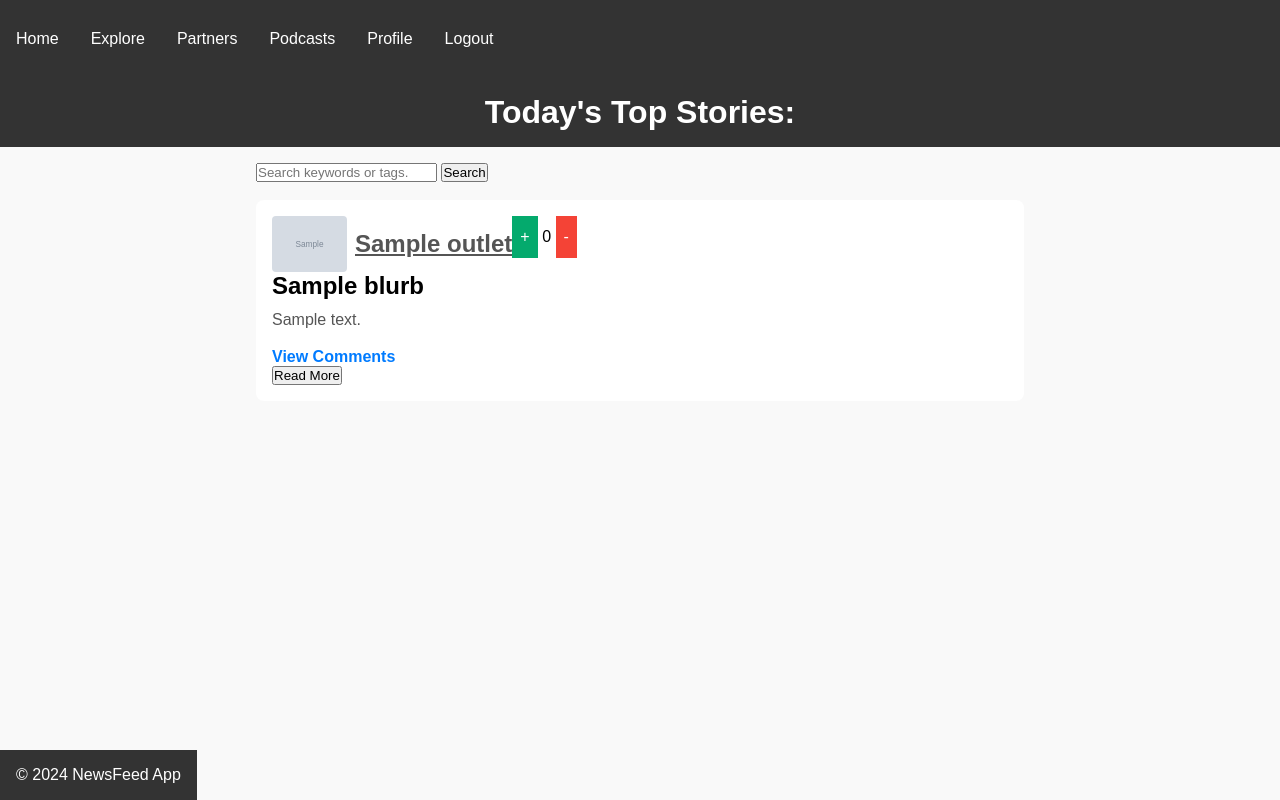
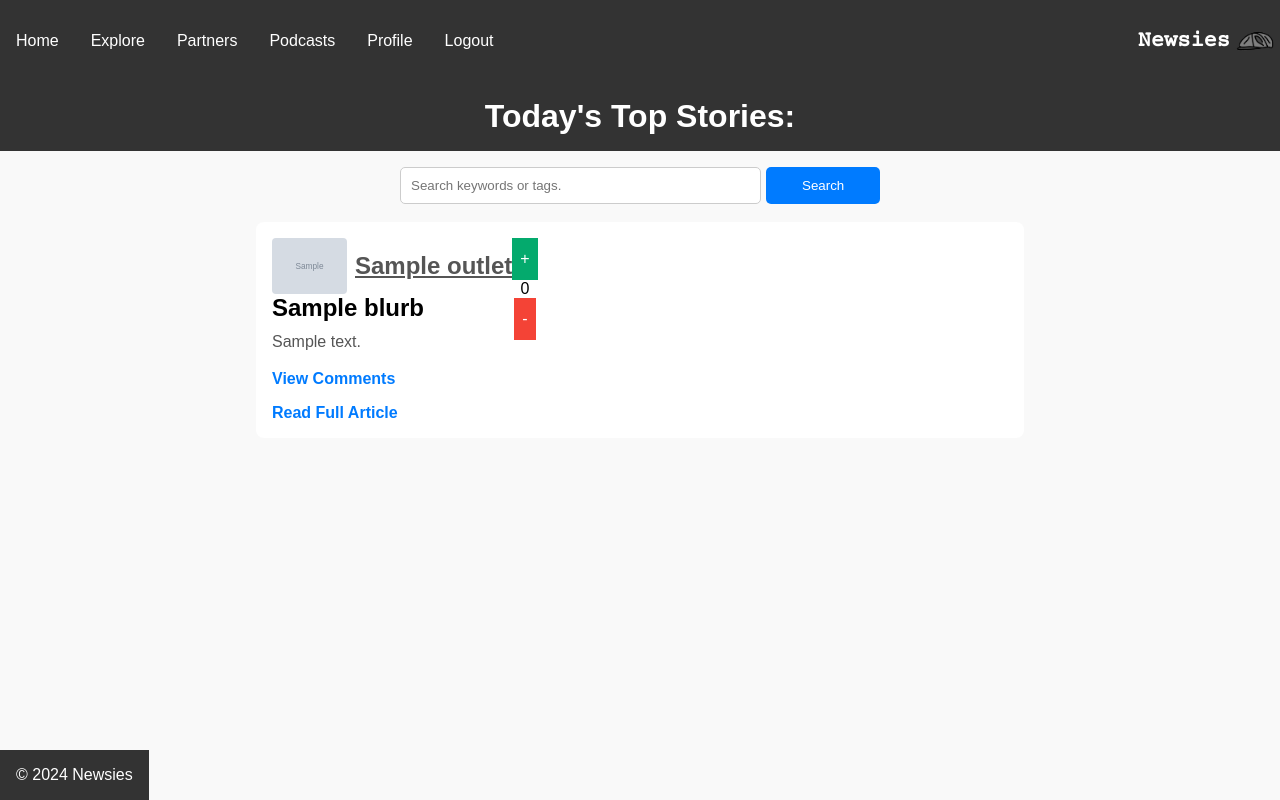
Before and after one commit to goneal26/Newsies, a Django app: page /discover/ in a window 1280 px wide. Run offline with Django 5.2, Linux system fonts and the light colour scheme; a user stored in the database is signed in; tables that the repository leaves empty hold one stand-in row (values such as "Sample post"); grey boxes marked "Sample" are stand-in pictures; some libraries are stand-ins or nearby versions.

Commit message:
Frontend Tweaks (1/?)
Making those final frontend tweaks before deployment

```diff
--- a/features/static/css/base.css
+++ b/features/static/css/base.css
@@ -21,6 +21,8 @@ body {
   /* navbar scrolls with user */
   position: fixed;
   top: 0;
+  display: flex;
+  justify-content: space-between;
 }
 
 /* navbar list items */
@@ -54,29 +56,35 @@ body {
   text-decoration: none !important;
 }
 
+#navlogo {
+  font-family: 'Courier Prime';
+  font-size: 22px;
+  color: white;
+  display: inline-flex;
+  align-items: center;
+  flex-direction: row-reverse;
+}
+
 /* Style the logo image */
-#navlogo {
-  height: 45px; /* Set your desired height */
-  display: inline-block;
-  vertical-align: middle;
+#navlogo img {
+  max-width: 50px;
 }
-/* WIP, i'll put it back later -Tre */
+
 
 /* responsive navbar stuff */
 @media screen and (max-width: 600px) {
     .navbar {
         padding: 10px;
+        justify-content: center;
     }
 
     #navlogo {
-        height: 30px; /* Adjust logo height for smaller screens */
-        margin-right: 10px; /* Add margin for spacing */
+        display: none;
     }
 
-    .navbar ul {
-        flex-direction: row; /* Display links horizontally on small screens */
-        justify-content: flex-start; /* Align links to the left side */
-        padding: 0; /* Remove default padding */
+    div.navbar ul {
+      display: flex;
+      justify-content: center;
     }
 
     .navbar a, .navbar button.navbar-link {
--- a/features/static/css/discovery.css
+++ b/features/static/css/discovery.css
@@ -55,12 +55,26 @@ main {
   line-height: 1.5;
 }
 
-.news-article a {
+.news-article a, .blurb-content input {
   display: inline-block;
   margin-top: 1rem;
   color: #007bff;
   text-decoration: none;
   font-weight: bold;
+  border: none;
+  background-color: white;
+  font-size: 16px;
+}
+
+div.outlet-container button {
+  padding: 10px;
+  border: none;
+  background-color: #007bff;
+  color: #fff;
+  border-radius: 5px;
+  cursor: pointer;
+  margin-top: 5px;
+  max-width: 300px;
 }
 
 /* Responsive styles (optional) */
@@ -98,7 +112,6 @@ main {
   display: inline-block;
 }
 
-/* TODO: add hover effects to <a> tags */
 
 /* upvote/downvote styling */
 .upvotes-downvotes {
@@ -107,7 +120,11 @@ main {
   align-items: center;
   justify-content: center;
 }
-/* TODO get these to align properly and match widths */
+
+div.upvotes-downvotes form {
+  display: contents;
+}
+
 .upvotes-downvotes button {
   border: none;
   text-align: center;
@@ -117,7 +134,6 @@ main {
   font-size: 16px;
   cursor: pointer;
 }
-/* TODO add hover effect for upvote/downvote buttons*/
 
 .upvote-button {
   background-color: #04AA6D; /* nice shade of green */
--- a/features/templates/base.html
+++ b/features/templates/base.html
@@ -6,16 +6,11 @@
     <meta charset="UTF-8">
     <meta name="viewport" content="width=device-width, initial-scale=1.0">
     <link rel="stylesheet" href='{% static "css/base.css" %}'>
+    <link href='https://fonts.googleapis.com/css?family=Courier Prime' rel='stylesheet'>
+    <!-- for courier for logo -->
 
   </head>
   <body>
-
-    <!-- TODO: maybe add a header for when on a larger screen with logo?
-      img is:
-      <img id="navlogo" src='{% static "images/newscap.png" %}' alt="Newsboy Cap Logo">
-    -->
-
-
     <div class="navbar"> <!-- maybe refactor to use nav tag? not really necessary tho -->
 
       <ul>
@@ -37,6 +32,8 @@
         {% endif %}
       </ul>
 
+      <h2 id="navlogo"><img src="{% static 'images/newscap.png' %}" alt="Newsies Cap Logo">Newsies</h2>
+
     </div>
 
 
@@ -47,7 +44,7 @@
   </div>
 
   <footer>
-    <p>© 2024 NewsFeed App</p>
+    <p>© 2024 Newsies</p>
   </footer>
 
   <script>
--- a/features/templates/discovery.html
+++ b/features/templates/discovery.html
@@ -7,6 +7,48 @@
   <link rel="stylesheet" href="{% static 'css/blurb-details.css' %}">
 
   <title>Discovery</title>
+
+  <style>
+
+    /* Center the search bar horizontally and set a maximum width */
+.searchbar {
+  display: flex;
+  flex-direction: row;
+  justify-content: center;
+  max-width: 600px; /* Adjust the maximum width as needed */
+  margin: 0 auto; /* Center horizontally */
+}
+
+.searchbar form {
+  width: 80%;
+  display: flex;
+  flex-direction: row;
+  justify-content: center;
+}
+
+/* Style the input field for search */
+.searchbar input[type="text"] {
+  width: 80%; /* Take up 80% of the available width within the .searchbar */
+  padding: 10px; /* Padding inside the input field */
+  margin-right: 5px;
+  border: 1px solid #ccc; /* Gray border */
+  border-radius: 5px; /* Rounded corners */
+  outline: none; /* Remove default input focus outline */
+}
+
+/* Style the search button */
+.searchbar input[type="submit"] {
+  width: 25%; /* Take up 20% of the available width within the .searchbar */
+  padding: 10px; /* Padding inside the button */
+  border: none; /* No border */
+  background-color: #007bff; /* Blue background color */
+  color: #fff; /* White text color */
+  border-radius: 5px; /* Rounded corners */
+  cursor: pointer; /* Show pointer cursor on hover */
+}
+
+
+  </style>
 
   <header>
     <h1>Today's Top Stories:</h1>
@@ -19,10 +61,11 @@
         <input name="q" type="text" placeholder="Search keywords or tags.">
         <input type="submit" value="Search">
       </form>
-      {% if filter_text %}
+    </div>
+    {% if filter_text %}
+      <br>
       <p>Search results for "{{ filter_text }}":</p>
-      {% endif %}
-    </div>
+    {% endif %}
     <br>
 
     {% for blurb in blurbs %}
@@ -45,7 +88,7 @@
           <form action="{% url 'read_article' %}" method="POST" target="_blank">
             {% csrf_token %}
             <input type="hidden" name="next" value="{{ blurb.link }}">
-            <input type="submit" value="Read More"> <!-- TODO style like old <a> tag -->
+            <input type="submit" value="Read Full Article"> <!-- TODO style like old <a> tag -->
           </form>
         </div>
       </div>
@@ -65,9 +108,14 @@
     <div class="blurb-modal" id="modal-{{ blurb.id }}">
       <div class="modal-content">
         <span class="close">&times;</span>
-        <div id="modal-details">
-          <img src="{{ blurb.outlet.logo.url }}" alt="{{ blurb.outlet.name }} logo">
+
+        <div class="modal-details">
+          <div class="modal-outlet">
+          <img src="{{ blurb.outlet.logo.url }}" alt="{{ blurb.outlet.name }} logo" class="detail-logo">
           <a href="{{ blurb.outlet.page_url }}">{{ blurb.outlet.name }}</a>
+          <br>
+          </div>
+
           <!-- follow button -->
           <form method="POST" action="{% url 'follow' blurb.outlet.id %}">
             {% csrf_token %}
@@ -79,7 +127,9 @@
             {% endif %}
           </form>
           <br>
+
           <h2>{{ blurb.title }}</h2><br>
+
           <div class="tags-list"> <!-- first 5 tags for blurb, TODO display them inline -->
               <p><strong>Tags: </strong></p>
             {% for tag in blurb.tags.all|slice:"0:5" %}
@@ -87,19 +137,21 @@
             {% endfor %}
           </div>
           <br>
+
           <p>{{ blurb.description }}</p>
           <br>
 
         </div>
 
         <div class="comments"> <!-- comment form -->
-          <form method="POST" action="{% url 'post_comment' blurb.id %}">
+
+          <form method="POST" action="{% url 'post_comment' blurb.id %}" class="comment-form">
             {% csrf_token %}
             <!-- IFTIME if time change to not reload the page, that way user sees their changes without closing modal -->
             <input type="hidden" name="next" value="{{ request.path }}">
             <p><label for="input-text">Post Comment:</label></p>
             <textarea rows="4" cols="50" name="input-text"></textarea>
-            <input type="submit" value="Post">
+            <input type="submit" value="Post" class="post-comment-button">
           </form>
           <br>
 
@@ -107,30 +159,36 @@
           {% if not blurb.comments.all %}
             <p>No comments yet...</p>
           {% else %}
+            <h2>Comments:</h2>
             {% for comment in blurb.comments.all %}
               <div class="comment">
-                <h2>Comments:</h2>
+
                 {% if comment.author.profile.articles_read > 10 %}
                   <h3>From <img src="{{ comment.author.profile.image.url }}" class="pfp-mini" alt="{{ comment.author.username }} pfp"><span style="color:red;">@{{ comment.author.username }}📖</span>:</h3> <!-- has badge -->
                 {% else %}
                   <h3>From <img src="{{ comment.author.profile.image.url }}" class="pfp-mini" alt="{{ comment.author.username }} pfp"><span style="color:red;">@{{ comment.author.username }}</span>:</h3>
                 {% endif %}
+
                 <p>{{ comment.text }}</p>
+
+                <!-- upvote/downvote comment form -->
                 <form action="{% url 'vote_comment' comment.id %}" method="POST">
-                  <!-- upvote/downvote comment form -->
                   {% csrf_token %}
                   <input type="hidden" name="next" value="{{ request.path }}">
                   <button class="upvote-button" type='submit' name="upvote">+</button>
                   <span class="vote-counter">{{ comment.net_votes }}</span>
                   <button class="downvote-button" type='submit' name="downvote">-</button>
                 </form>
-                {% if comment.author == request.user %} <!-- editing/deleting -->
+
+                {% if comment.author == request.user %}
+                <!-- editing/deleting -->
                 <form method="POST" action="{% url 'delete_comment' comment.id %}">
                   {% csrf_token %}
                   <input type="hidden" name="next" value="{{ request.path }}">
                   <input type="submit" name="delete" value="Delete">
                 </form>
                 {% endif %}
+
               </div>
               <br>
             {% endfor %}
--- a/users/templates/login.html
+++ b/users/templates/login.html
@@ -14,7 +14,7 @@
 
   <!-- TODO use django form -->
   <div class="login-container">
-    <h1>Login</h1>
+    <h1>Login to Newsies</h1>
     <form method='POST'>
       {% csrf_token %}
       <fieldset class="form-group">
```
Also changed, not shown: features/static/css/blurb-details.css (+58 -0 lines), features/templates/home.html (+9 -6 lines).
